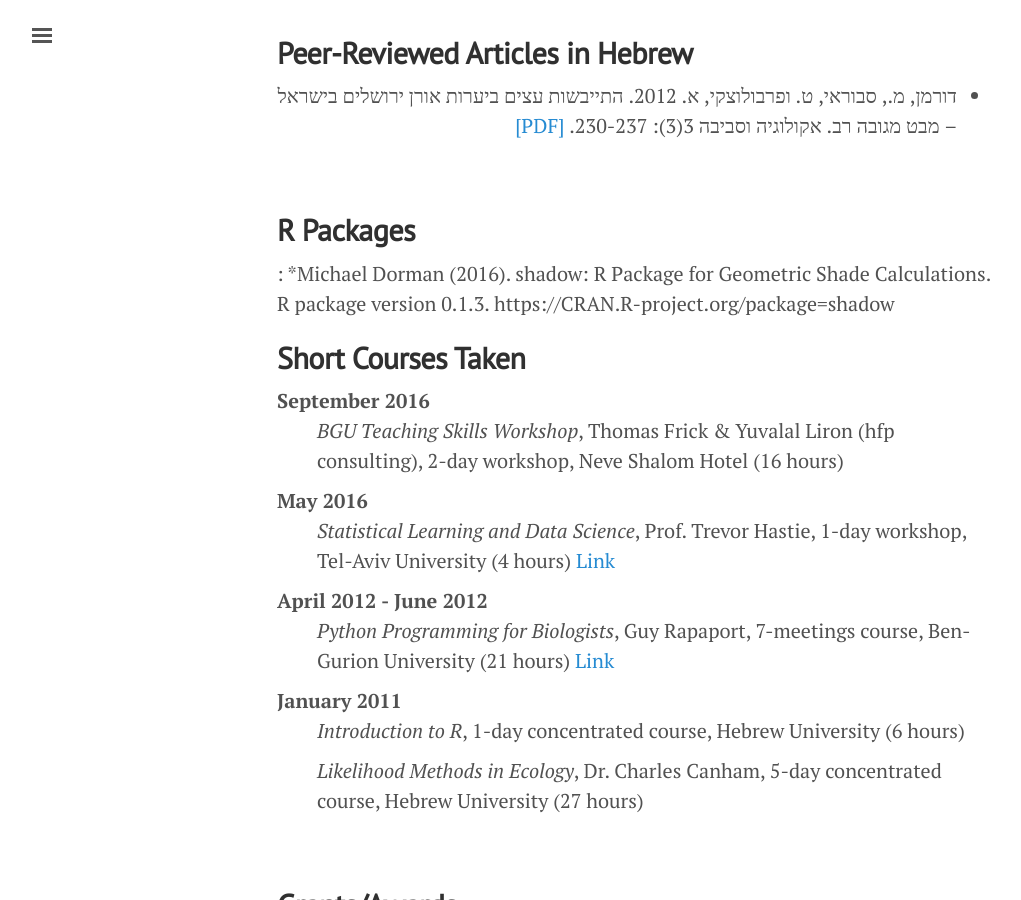
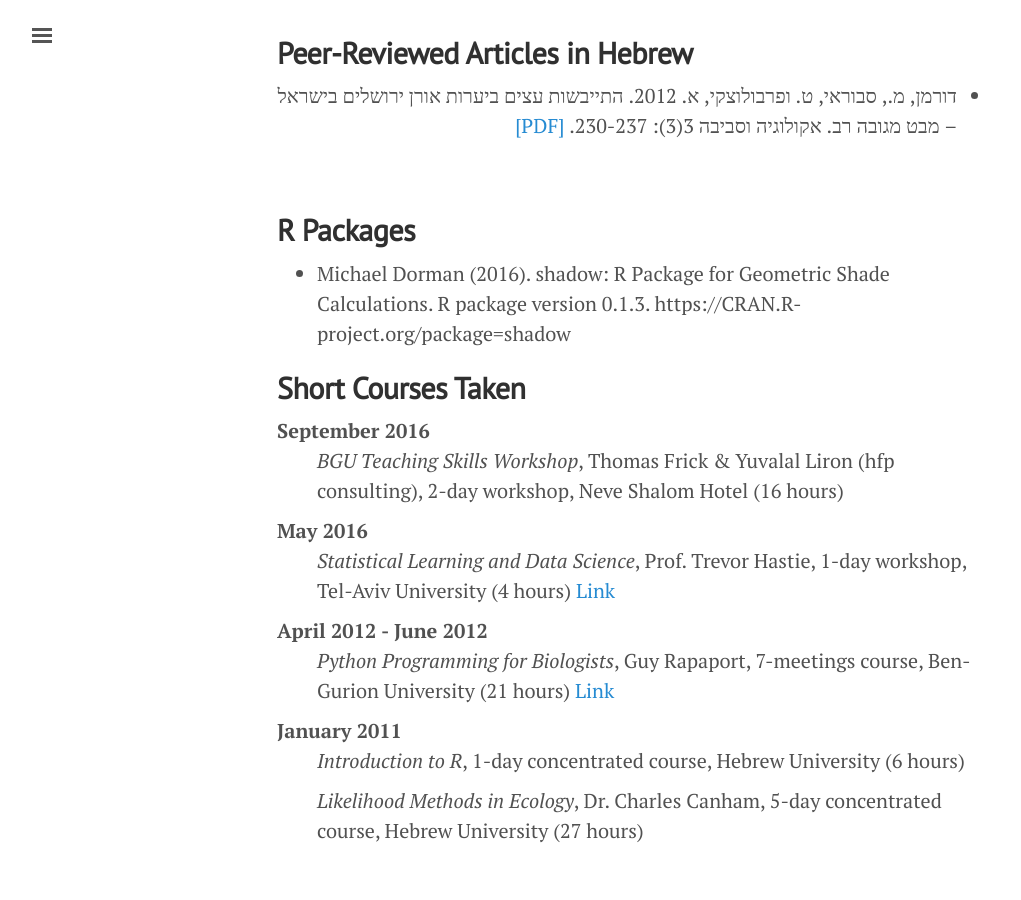
Before and after one commit to michaeldorman/michaeldorman.github.io, a Jekyll site: the page built from cv.md, in a window 1280 px wide and 900 px high, scrolled down 4376 px. Shown: the whole window, without its empty margins (3-1024 px from the left). Built offline with Jekyll 4.4.1, drawn with Linux system fonts in a browser that asks for light colours.

Commit message:
Update cv.md

```diff
--- a/cv.md
+++ b/cv.md
@@ -136,7 +136,7 @@ August 2006
 
 ## **R Packages**
 
-:    *Michael Dorman (2016). shadow: R Package for Geometric Shade Calculations. R package version 0.1.3. https://CRAN.R-project.org/package=shadow
+* Michael Dorman (2016). shadow: R Package for Geometric Shade Calculations. R package version 0.1.3. https://CRAN.R-project.org/package=shadow
 
 ## **Short Courses Taken**
 
```
